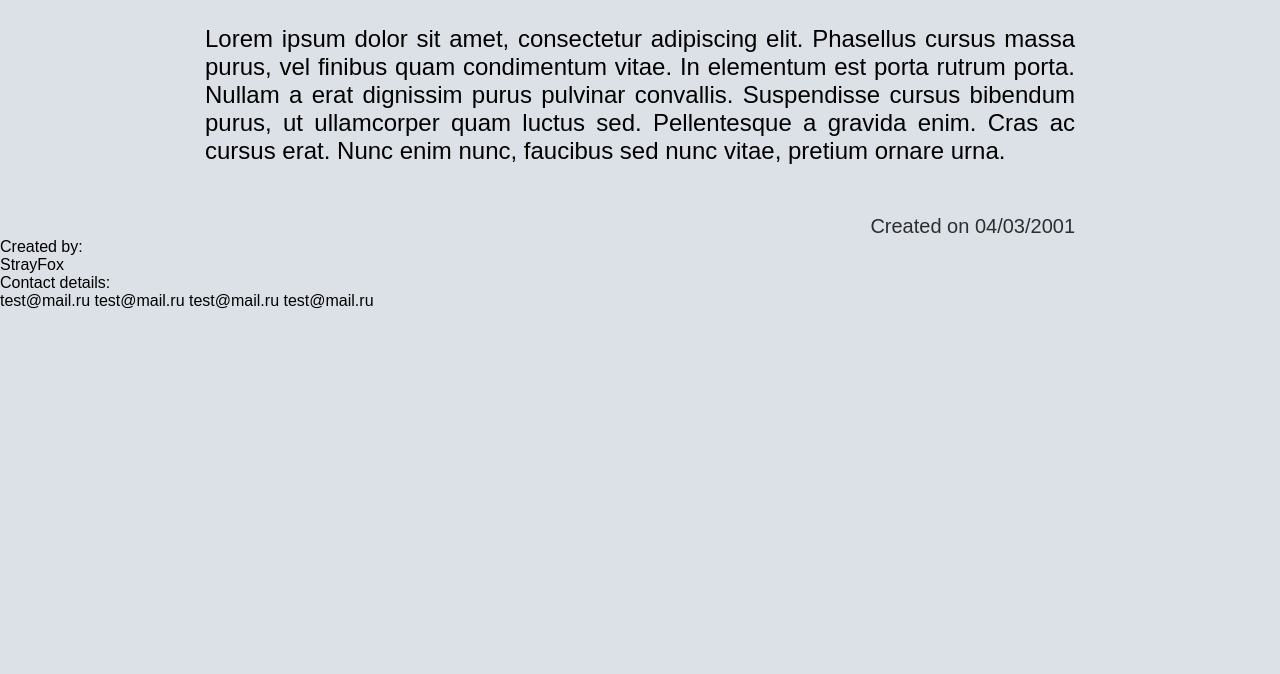
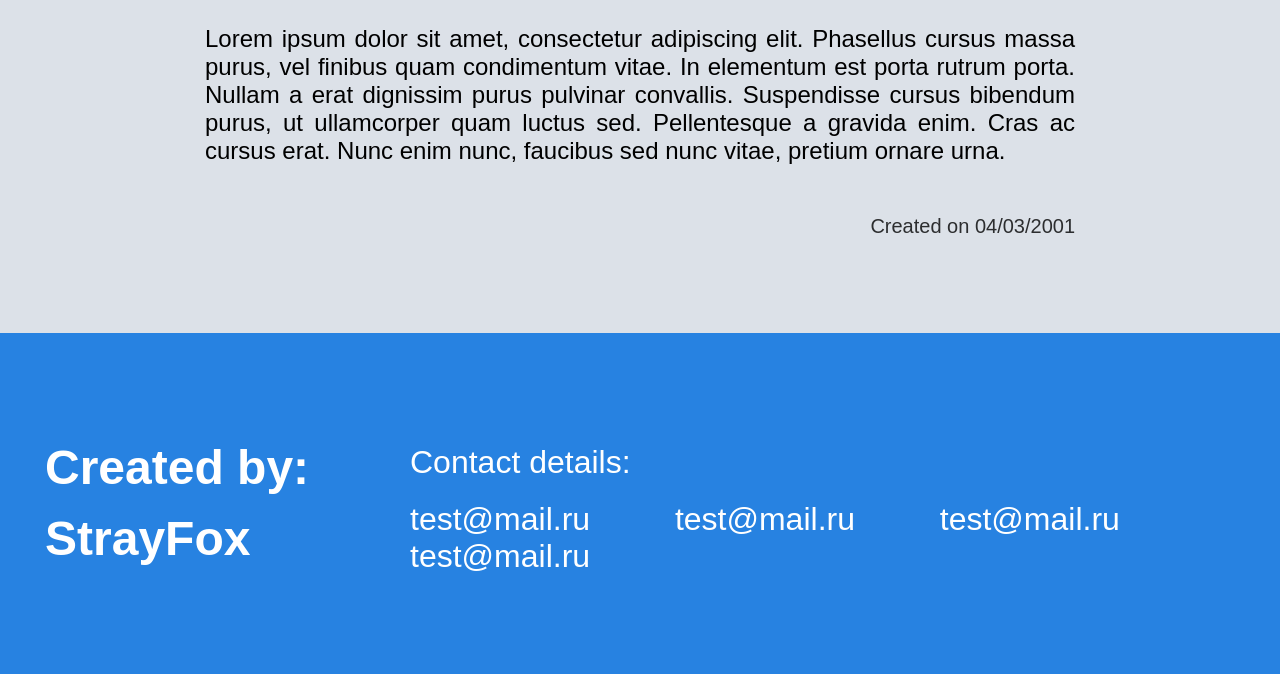
Before and after one commit to lStrayFoxl/One_page_article, a PHP site: page / in a window 1280 px wide. Shown: the part 1088-1762 px from the top of the page. Before the commit the page ends 1397 px from the top, so only its background shows below. Run offline with PHP 8.4, Linux system fonts and the light colour scheme.

Commit message:
Made styles for <footer>

```diff
--- a/style.css
+++ b/style.css
@@ -100,3 +100,41 @@ ul:first-child {
     text-align: right;
     margin-top: 50px;
 }
+
+.footer {
+    background-color: #2782E1;
+    margin-top: 95px;
+    height: 341px;
+}
+
+.create_author {
+    font-size: 48px;
+    font-weight: 700;
+    margin-top: 99px;
+    margin-left: 45px;
+    position: absolute;
+    color: #FFFFFF;
+    line-height: 71px;
+}
+
+.contact_sect {
+    margin-top: 111px;
+    margin-left: 410px;
+    position: absolute;
+    color: #FFFFFF;
+}
+
+.contact_det {
+    font-weight: 500;
+    font-size: 32px;
+}
+
+.contact {
+    margin-top: 20px;
+}
+
+.email {
+    font-weight: 500;
+    font-size: 32px;
+    margin-right: 80.36px;
+}
```
